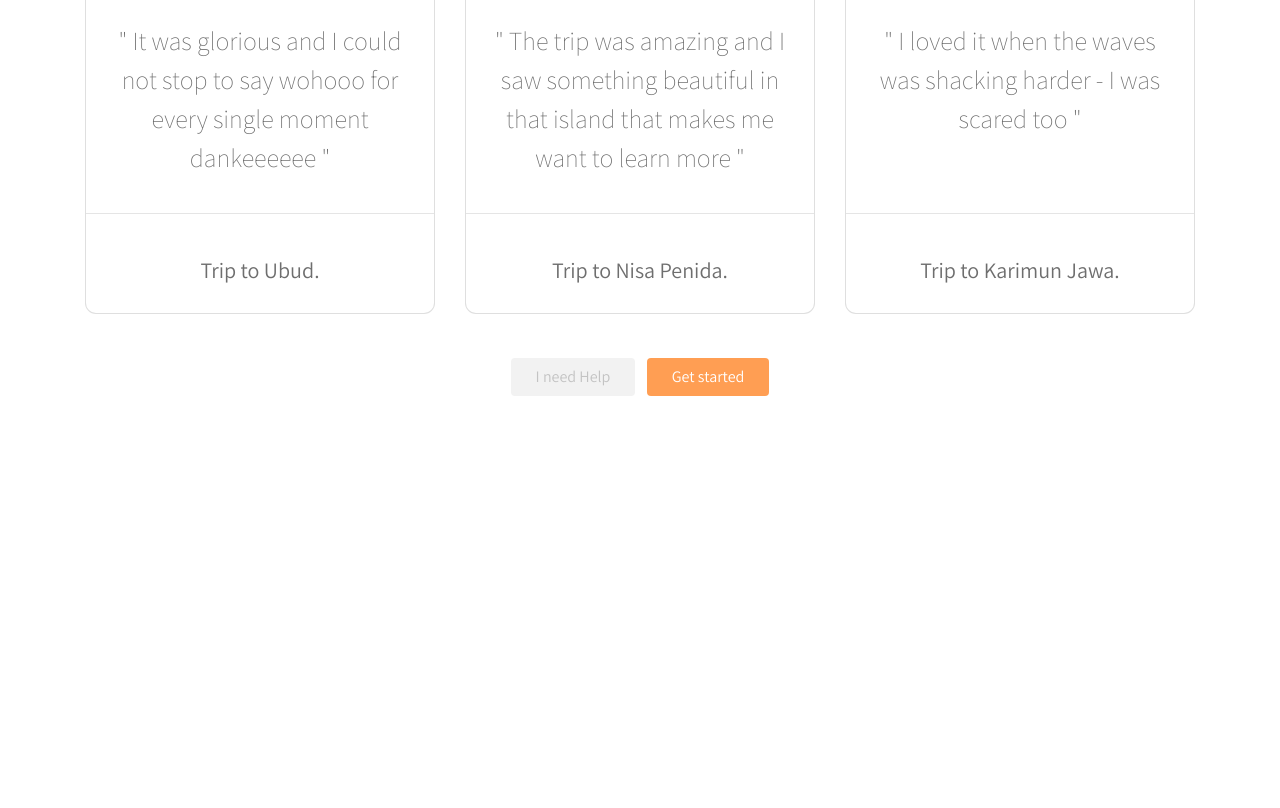
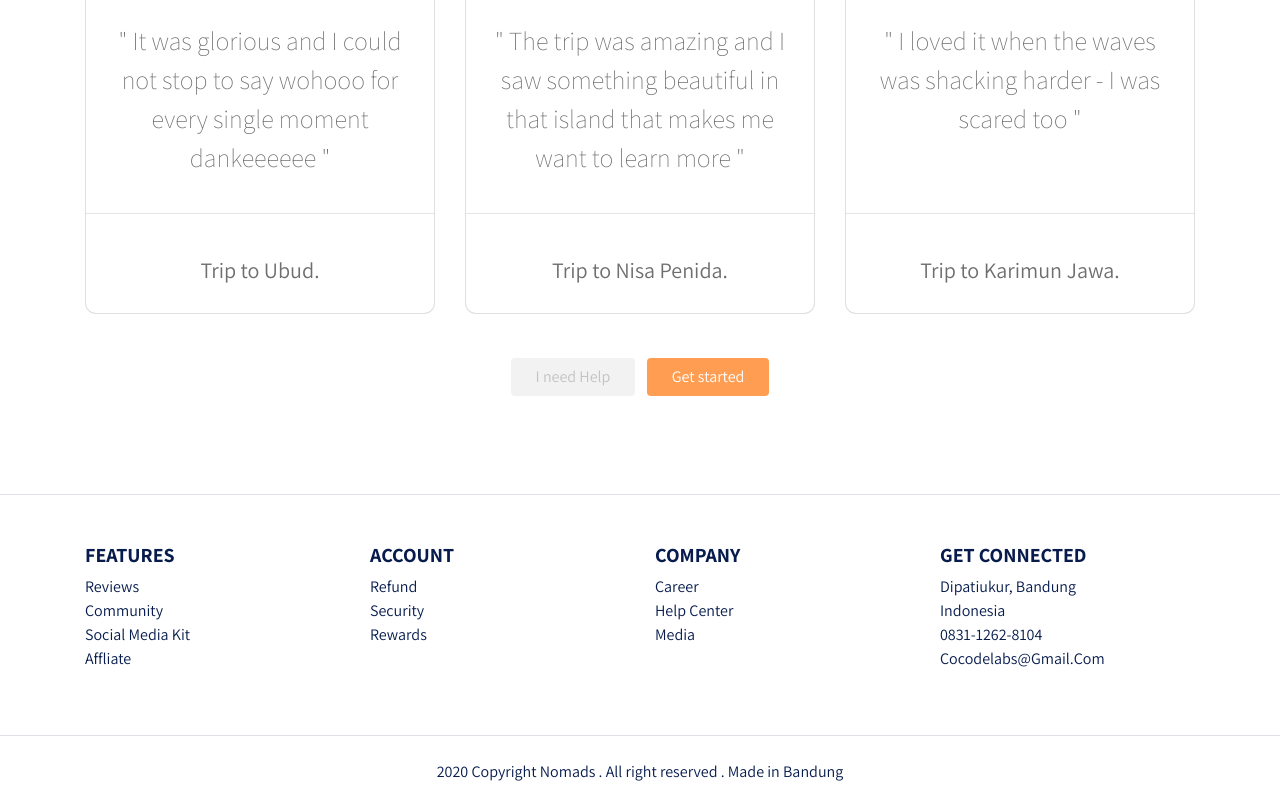
Before and after one commit to irfanfht/nomads-template, a plain HTML site: page index.html in a window 1280 px wide. Shown: the part 2049-2857 px from the top of the page. Before the commit the page ends 2495 px from the top, so only its background shows below. Drawn offline with nearby package versions, Linux system fonts and the light colour scheme; files that its build step writes are made by us from their sources; files whose address does not match are found by name; a web font is replaced by a local one.

Commit message:
membuat footer

```diff
--- a/index.html
+++ b/index.html
@@ -73,6 +73,7 @@
 	</header>
 
 	<!-- main -->
+	<main>
 		<div class="container">
 			<section class="section-stats row justify-content-center" id="stats">
 				<div class="col-3 col-md-2 stats-detail">
@@ -95,6 +96,7 @@
 		</div>
 
 	<!-- section -->
+
 		<section class="section-popular">
 			<div class="container">
 				<div class="row mb-3">
@@ -258,6 +260,69 @@
 				</div>
 			</div>
 		</section>
+	</main>
+
+	<!-- Footer -->
+	<footer class="section-footer mt-5 mb-4 border-top">
+		<div class="container pt-5 pb-5">
+			<div class="row justify-content-center">
+				<div class="col-12">
+					<div class="row">
+
+						<!-- 1 -->
+						<div class="col-12 col-lg-3">
+							<h5>Features</h5>
+							<ul class="list-unstyled">
+								<li><a href="#">Reviews</a></li>
+								<li><a href="#">Community</a></li>
+								<li><a href="#">Social Media Kit</a></li>
+								<li><a href="#">Affliate</a></li>
+							</ul>
+						</div>
+
+						<!-- 2 -->
+						<div class="col-12 col-lg-3">
+							<h5>account</h5>
+							<ul class="list-unstyled">
+								<li><a href="#">Refund</a></li>
+								<li><a href="#">security</a></li>
+								<li><a href="#">Rewards</a></li>
+							</ul>
+						</div>
+
+						 <!-- 3 -->
+						<div class="col-12 col-lg-3">
+							<h5>Company</h5>
+							<ul class="list-unstyled">
+								<li><a href="#">career</a></li>
+								<li><a href="#">help center</a></li>
+								<li><a href="#">media</a></li>
+							</ul>
+						</div>
+
+						<!-- 4 -->
+						<div class="col-12 col-lg-3">
+							<h5>get connected</h5>
+							<ul class="list-unstyled">
+								<li><a href="#">Dipatiukur, Bandung</a></li>
+								<li><a href="#">indonesia</a></li>
+								<li><a href="#">0831-1262-8104</a></li>
+								<li><a href="#">cocodelabs@gmail.com</a></li>
+							</ul>
+						</div>
+					</div>
+				</div>
+			</div>
+		</div>
+		<div class="container-fluid">
+			<div class="row border-top justify-content-center align-items-center pt-4">
+				<div class="col-auto text-gray-500 font-weight-500">
+					2020 Copyright Nomads . All right reserved . Made in Bandung
+				</div>
+			</div>
+		</div>
+
+	</footer>
 
 	<script src="frontend/libraries/jquery/jquery.min.js"></script>
 	<script src="frontend/libraries/bootstrap/js/bootstrap.js"></script>
--- a/main.css
+++ b/main.css
@@ -241,3 +241,15 @@ header .btn-getstarted:hover {
 	background-color: #FAFAFA;
 	color: #C3C3C3;
 }
+
+
+/* Footer */
+.section-footer h5 {
+	text-transform: uppercase;
+	font-weight: bold;
+}
+
+.section-footer a {
+	color: #071C4D;
+	text-transform: capitalize;
+}
```
Lines whose indentation alone changed are shown as unchanged.
